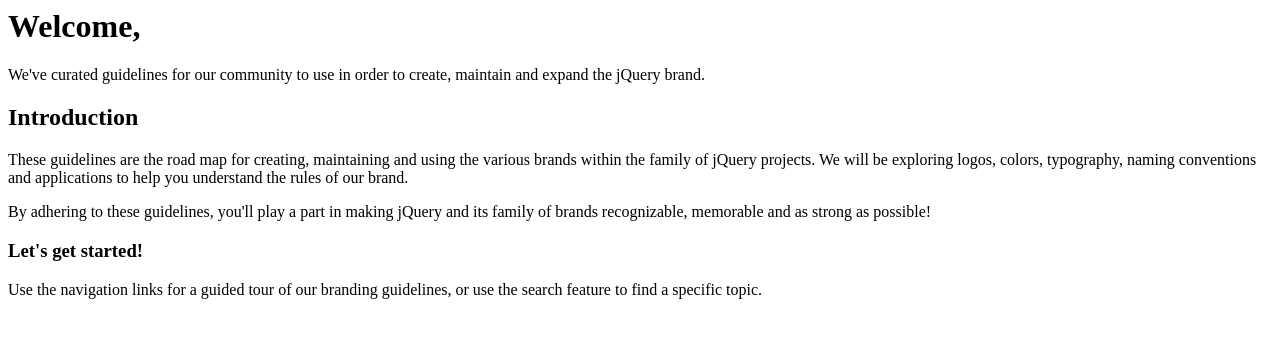
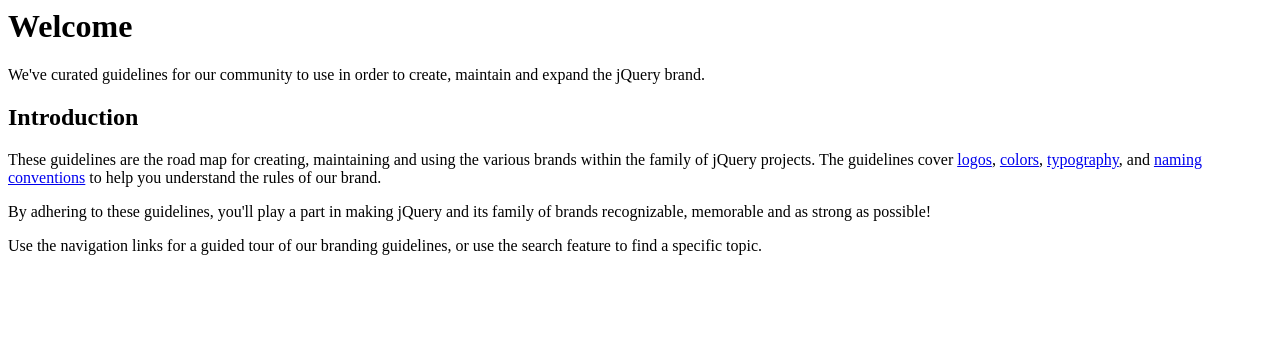
Before and after one commit to jquery/brand.jquery.org, a website: page pages/index.html in a window 1280 px wide. Drawn offline with Linux system fonts and the light colour scheme.

Commit message:
Index: Change wording to read like a web site instead of a printed doc
Fixes gh-3

```diff
--- a/pages/index.html
+++ b/pages/index.html
@@ -3,16 +3,14 @@
 }</script>
 
 <div id="banner-secondary" class="large-banner">
-	<h1>Welcome,</h1>
+	<h1>Welcome</h1>
 	<p>We've curated guidelines for our community to use in order to create, maintain and expand the jQuery brand.</p>
 </div>
 
 <h2>Introduction</h2>
 
-<p>These guidelines are the road map for creating, maintaining and using the various brands within the family of jQuery projects. We will be exploring logos, colors, typography, naming conventions and applications to help you understand the rules of our brand.</p>
+<p>These guidelines are the road map for creating, maintaining and using the various brands within the family of jQuery projects. The guidelines cover <a href="/logos/">logos</a>, <a href="/colors/">colors</a>, <a href="/typography/">typography</a>, and <a href="/naming-conventions/">naming conventions</a> to help you understand the rules of our brand.</p>
 
 <p>By adhering to these guidelines, you'll play a part in making jQuery and its family of brands recognizable, memorable and as strong as possible!</p>
 
-<h3>Let's get started!</h3>
-
 <p>Use the navigation links for a guided tour of our branding guidelines, or use the search feature to find a specific topic.</p>
```
